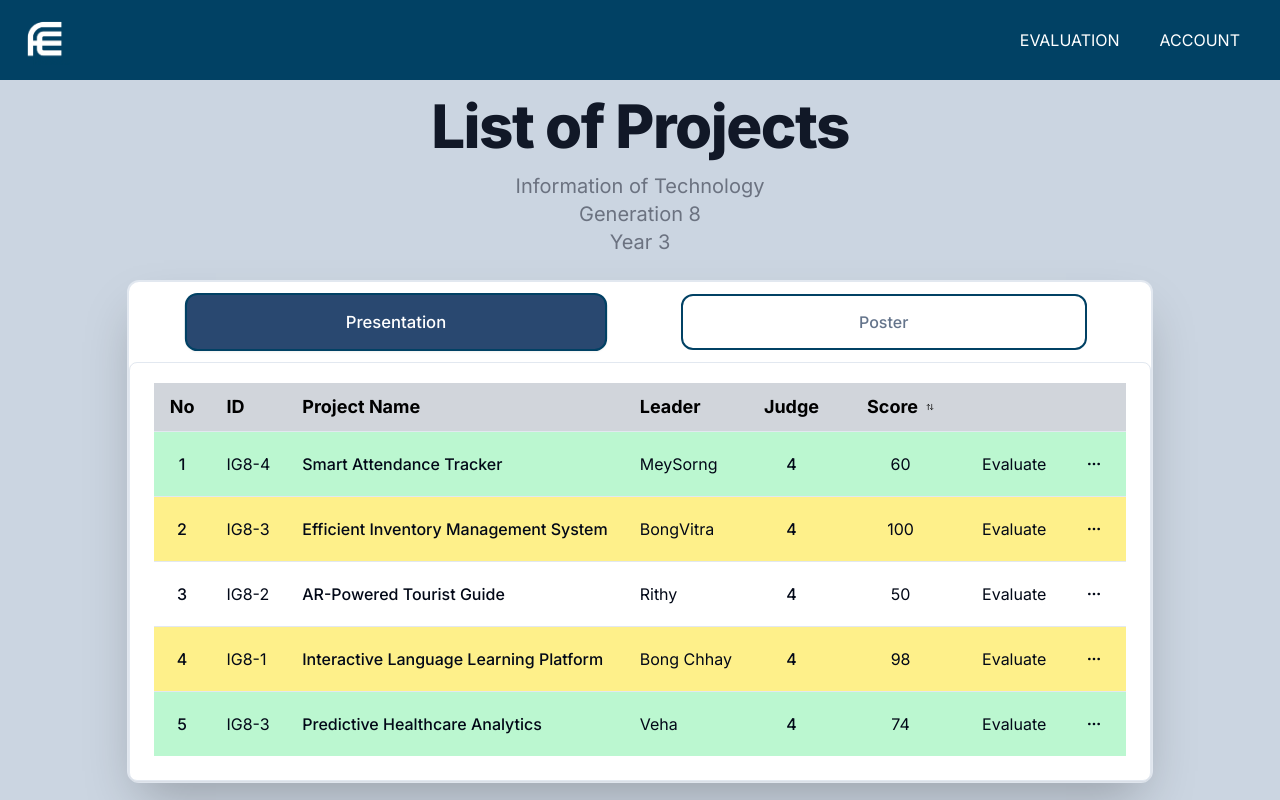
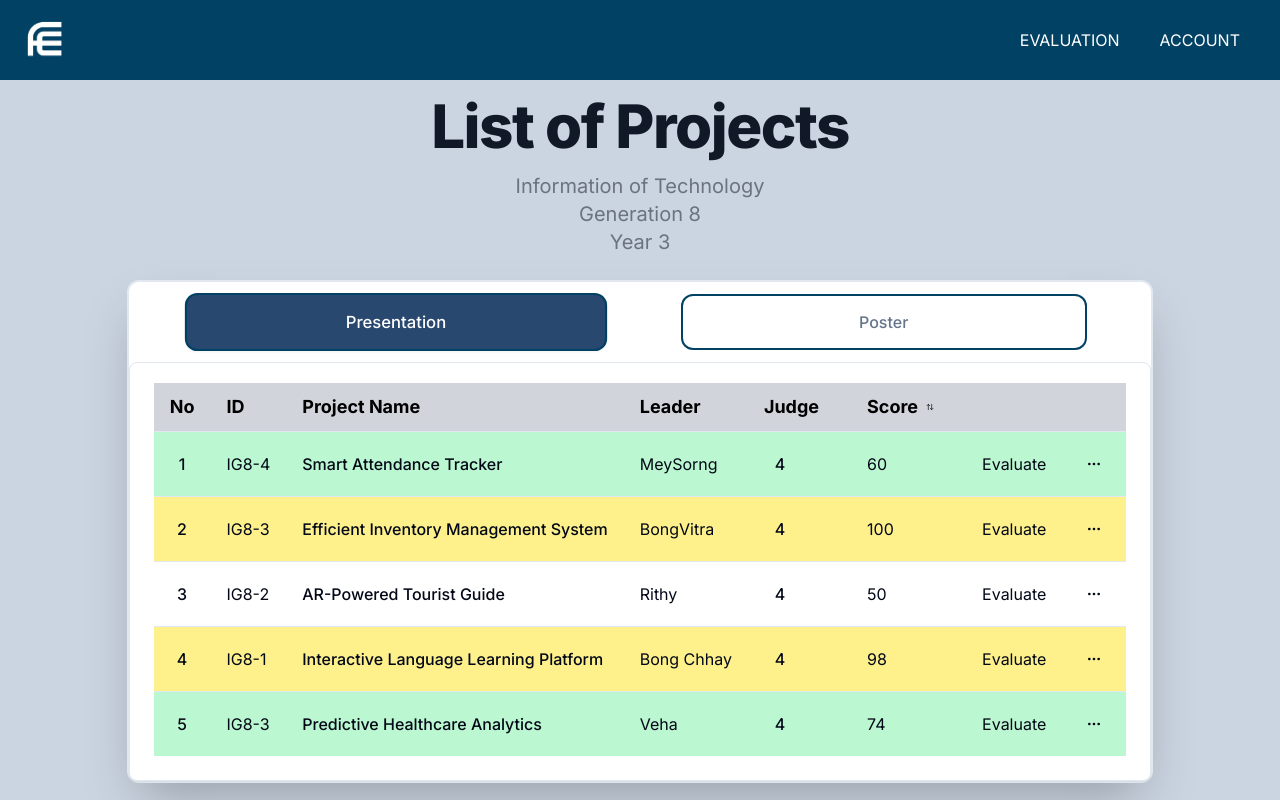
Before and after one commit to vitrasethy/evaluate-system, a Next.js app: page /e-day/1 in a window 1280 px wide. Built offline with nearby package versions, Linux system fonts and the light colour scheme.

Commit message:
text-start

```diff
--- a/components/project_form/poster.tsx
+++ b/components/project_form/poster.tsx
@@ -146,7 +146,7 @@ export const columns: ColumnDef<Poster>[] = [
     ),
     cell: ({ row }) => {
       return (
-        <div className="capitalize text-start flex justify-center ">
+        <div className="capitalize text-start flex justify-start ">
           <div className="text-start ">
             <DropdownMenu>
               <DropdownMenuTrigger asChild>
@@ -186,7 +186,7 @@ export const columns: ColumnDef<Poster>[] = [
       );
     },
     cell: ({ row }) => (
-      <div className="lowercase text-center text-base">{row.getValue("score")}</div>
+      <div className="lowercase text-start ml-4 text-base">{row.getValue("score")}</div>
     ),
   },
   {
--- a/components/project_form/presentation.tsx
+++ b/components/project_form/presentation.tsx
@@ -176,7 +176,7 @@ export const columns: ColumnDef<Present>[] = [
     ),
     cell: ({ row }) => {
       return (
-        <div className="capitalize text-start flex justify-center text-base">
+        <div className="capitalize text-start flex justify-start text-base">
           <div className="text-start font-medium">
             <DropdownMenu>
               <DropdownMenuTrigger asChild>
@@ -216,7 +216,7 @@ export const columns: ColumnDef<Present>[] = [
       );
     },
     cell: ({ row }) => (
-      <div className="lowercase text-center text-base">
+      <div className="lowercase text-start ml-4 text-base">
         {row.getValue("score")}
       </div>
     ),
```
